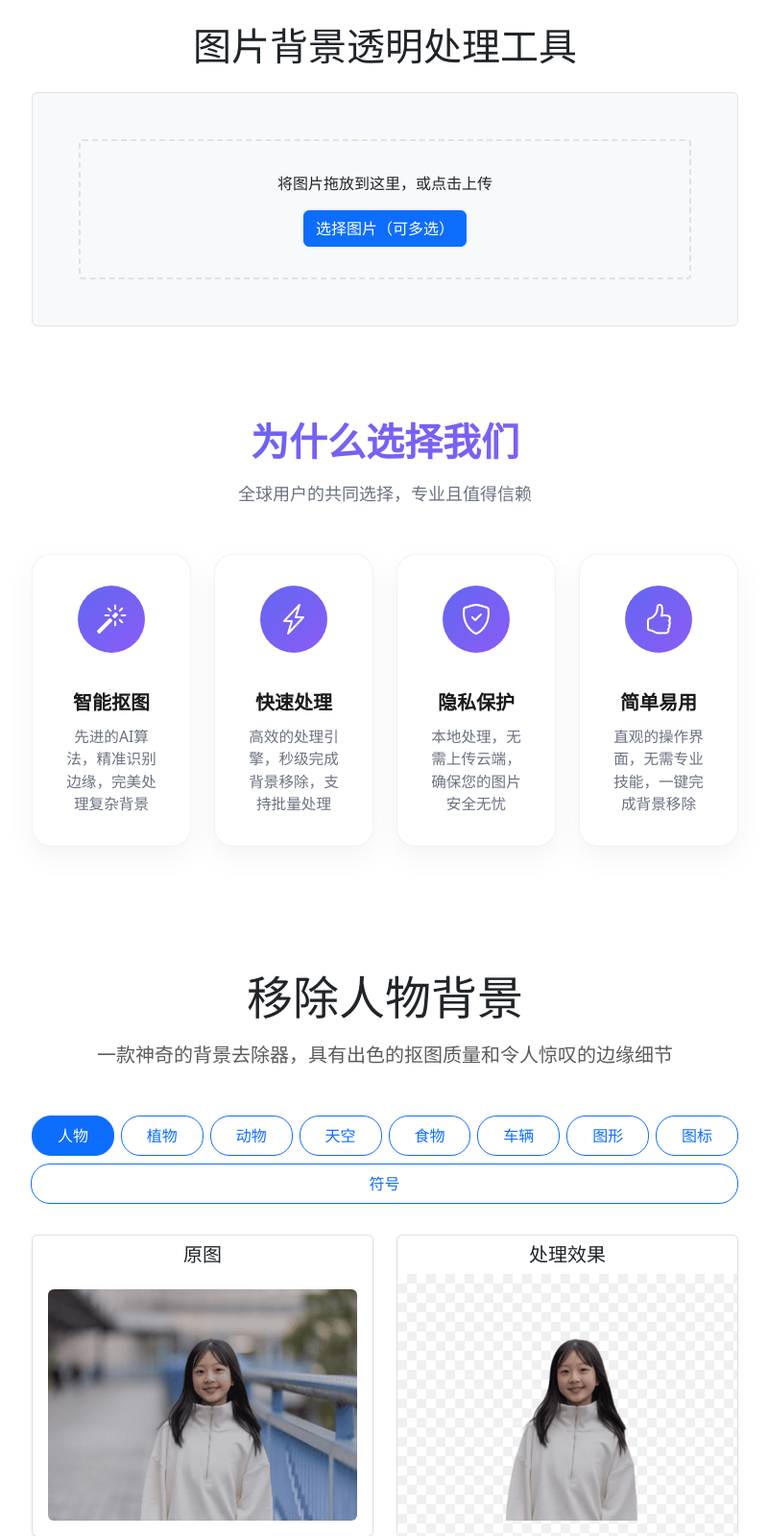
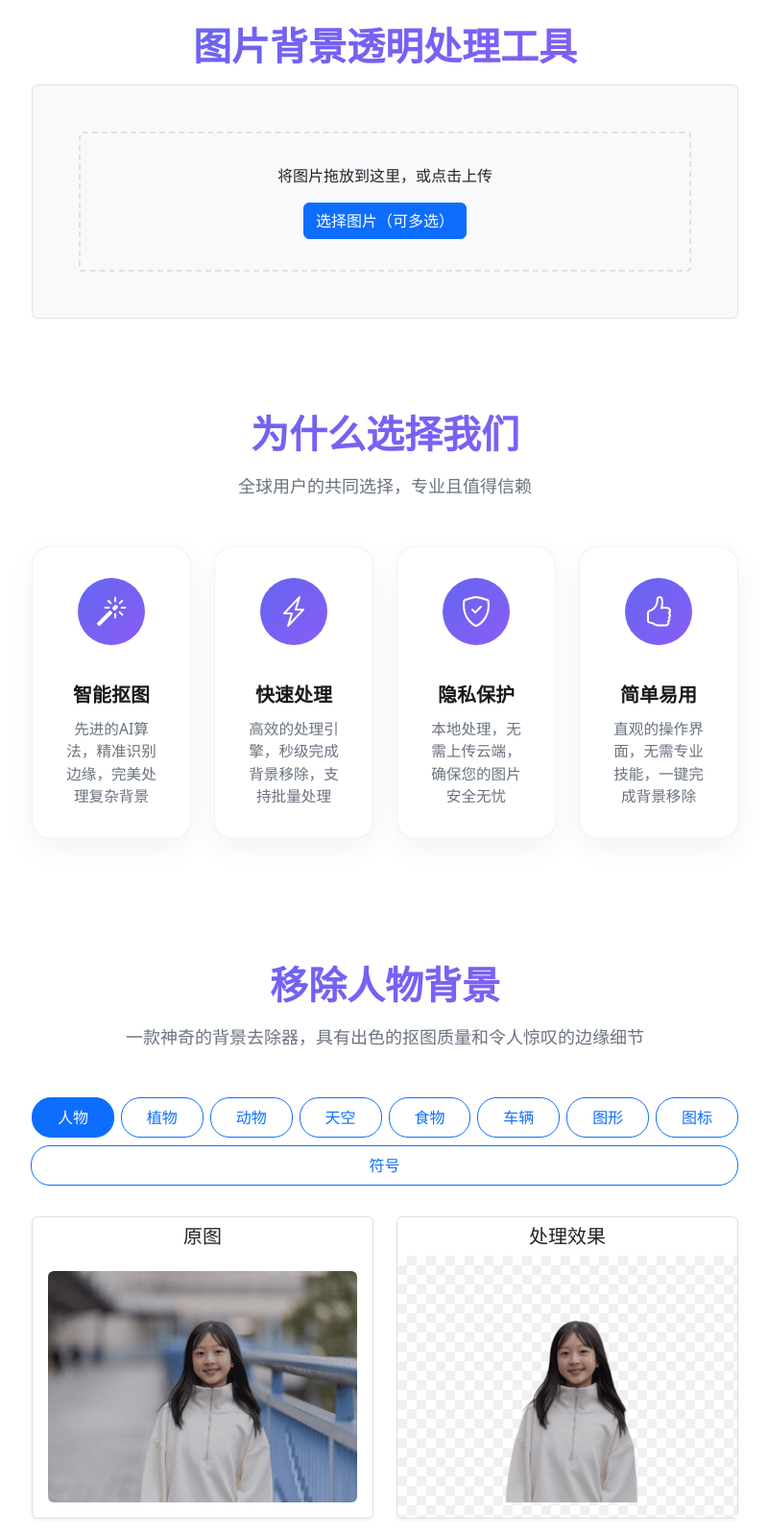
Before and after one commit to qqphp/office-toolkit, a Flask app: page / in a window 1280 px wide. Shown: the part 67-1667 px from the top of the page at 96% size, without its empty margins (239-1039 px from the left). Run offline with Flask 3, Linux system fonts and the light colour scheme; some libraries are stand-ins or nearby versions.

Commit message:
修改标题样式。

```diff
--- a/app/static/js/main.js
+++ b/app/static/js/main.js
@@ -398,8 +398,8 @@ document.addEventListener('DOMContentLoaded', function() {
 
     // 处理类别切换
     const categoryButtons = document.querySelectorAll('.category-selector .btn');
-    const featureTitle = document.querySelector('.features-section h2');
-    const featureSubtitle = document.querySelector('.features-section .lead');
+    const featureTitle = document.querySelector('.features-section .section-title');
+    const featureSubtitle = document.querySelector('.features-section .section-subtitle');
 
     categoryButtons.forEach(button => {
         button.addEventListener('click', function() {
--- a/app/templates/index.html
+++ b/app/templates/index.html
@@ -3,7 +3,7 @@
 {% block content %}
 <div class="row justify-content-center">
     <div class="col-md-8 text-center">
-        <h1 class="mb-4">图片背景透明处理工具</h1>
+        <h2 class="section-title">图片背景透明处理工具</h2>
         <div class="upload-container p-5 border rounded mb-5">
             <div class="upload-area" id="dropZone">
                 <p class="mb-3">将图片拖放到这里，或点击上传</p>
@@ -175,8 +175,10 @@
         </div>
 
         <div class="features-section mb-5">
-            <h2 class="display-5 mb-3">移除人物背景</h2>
-            <p class="lead text-muted mb-5">一款神奇的背景去除器，具有出色的抠图质量和令人惊叹的边缘细节</p>
+            <div class="section-header text-center mb-5">
+                <h2 class="section-title">移除人物背景</h2>
+                <p class="section-subtitle">一款神奇的背景去除器，具有出色的抠图质量和令人惊叹的边缘细节</p>
+            </div>
 
             <div class="category-selector mb-4">
                 <div class="btn-group" role="group">
```
